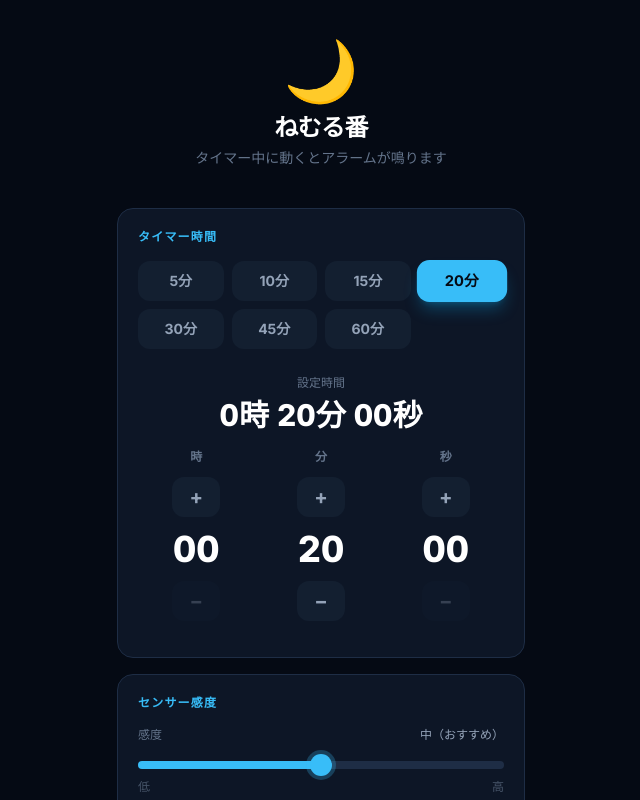
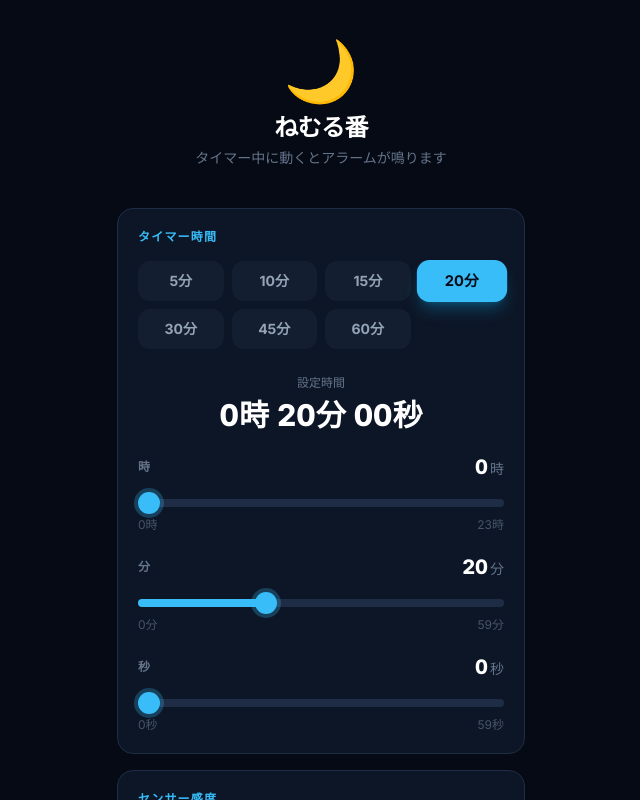
Before and after one commit to ayoshikawabiz-png/project-nap-v3, a React (Vite) app: page / in a window 1280 px wide. Shown: the top 800 px of the page, without its empty margins (319-959 px from the left). Built offline with nearby package versions, Linux system fonts and the light colour scheme.

Commit message:
update code from secondary account

```diff
--- a/src/components/SetupScreen.tsx
+++ b/src/components/SetupScreen.tsx
@@ -1,7 +1,8 @@
-import { useState } from 'react';
+import { useState, useEffect } from 'react';
 import { unlockAudio, playTapSound } from '../utils/audio';
 import { requestMotionPermission } from '../hooks/useMotionSensor';
 import { formatHms } from '../utils/time';
+import { loadSettings, saveSettings } from '../utils/settings';
 
 const PRESETS = [5, 10, 15, 20, 30, 45, 60];
 
@@ -9,55 +10,66 @@ interface Props {
   onStart: (durationSeconds: number, sensitivity: number) => void;
 }
 
-interface TimeFieldProps {
+interface TimeSliderProps {
   label: string;
+  unit: string;
   value: number;
   min: number;
   max: number;
   onChange: (value: number) => void;
 }
 
-function TimeField({ label, value, min, max, onChange }: TimeFieldProps) {
-  const step = (delta: number) => {
-    playTapSound();
-    onChange(Math.min(max, Math.max(min, value + delta)));
-  };
+function TimeSlider({ label, unit, value, min, max, onChange }: TimeSliderProps) {
+  const percent = max === min ? 0 : ((value - min) / (max - min)) * 100;
 
   return (
-    <div className="flex flex-col items-center flex-1">
-      <span className="text-[#64748b] text-xs font-bold mb-3">{label}</span>
-      <button
-        type="button"
-        onClick={() => step(1)}
-        disabled={value >= max}
-        className="w-12 h-10 rounded-xl bg-[#131f30] text-[#94a3b8] text-xl font-bold transition-all duration-200 hover:bg-[#1a2d45] hover:text-white active:scale-95 disabled:opacity-30 disabled:cursor-not-allowed"
-      >
-        +
-      </button>
-      <span className="text-4xl font-black tabular-nums text-white my-3 w-14 text-center">
-        {String(value).padStart(2, '0')}
-      </span>
-      <button
-        type="button"
-        onClick={() => step(-1)}
-        disabled={value <= min}
-        className="w-12 h-10 rounded-xl bg-[#131f30] text-[#94a3b8] text-xl font-bold transition-all duration-200 hover:bg-[#1a2d45] hover:text-white active:scale-95 disabled:opacity-30 disabled:cursor-not-allowed"
-      >
-        −
-      </button>
+    <div>
+      <div className="flex justify-between items-center mb-2">
+        <span className="text-[#64748b] text-xs font-bold">{label}</span>
+        <span className="text-white font-black text-xl tabular-nums">
+          {value}<span className="text-sm font-normal text-[#64748b] ml-0.5">{unit}</span>
+        </span>
+      </div>
+      <input
+        type="range"
+        min={min}
+        max={max}
+        step={1}
+        value={value}
+        onChange={(e) => onChange(Number(e.target.value))}
+        className="w-full h-2 rounded-full appearance-none cursor-pointer accent-sky-400"
+        style={{
+          background: `linear-gradient(to right, #38bdf8 ${percent}%, #1e2d45 ${percent}%)`,
+        }}
+      />
+      <div className="flex justify-between text-[#475569] text-xs mt-1">
+        <span>{min}{unit}</span>
+        <span>{max}{unit}</span>
+      </div>
     </div>
   );
 }
 
 export function SetupScreen({ onStart }: Props) {
-  const [hours, setHours] = useState(0);
-  const [minutes, setMinutes] = useState(20);
-  const [seconds, setSeconds] = useState(0);
-  const [sensitivity, setSensitivity] = useState(3);
+  const [initial] = useState(loadSettings);
+  const [hours, setHours] = useState(initial.hours);
+  const [minutes, setMinutes] = useState(initial.minutes);
+  const [seconds, setSeconds] = useState(initial.seconds);
+  const [sensitivity, setSensitivity] = useState(initial.sensitivity);
   const [loading, setLoading] = useState(false);
   const [error, setError] = useState('');
 
   const totalSeconds = hours * 3600 + minutes * 60 + seconds;
+
+  useEffect(() => {
+    saveSettings({ hours, minutes, seconds, sensitivity });
+  }, [hours, minutes, seconds, sensitivity]);
+
+  const handleStartPointerDown = () => {
+    if (loading || totalSeconds < 1) return;
+    unlockAudio();
+    playTapSound();
+  };
 
   const handleStart = async () => {
     if (totalSeconds < 1) {
@@ -65,7 +77,6 @@ export function SetupScreen({ onStart }: Props) {
       return;
     }
 
-    playTapSound();
     setLoading(true);
     setError('');
     unlockAudio();
@@ -80,6 +91,7 @@ export function SetupScreen({ onStart }: Props) {
       setError('このデバイスはモーションセンサーに対応していません。タイマーのみで動作します。');
     }
 
+    saveSettings({ hours, minutes, seconds, sensitivity });
     setLoading(false);
     onStart(totalSeconds, sensitivity);
   };
@@ -123,19 +135,19 @@ export function SetupScreen({ onStart }: Props) {
           ))}
         </div>
 
-        {/* Hour / minute / second pickers */}
-        <div className="mb-4">
-          <div className="text-center mb-4">
-            <span className="text-[#64748b] text-xs">設定時間</span>
-            <div className="text-white font-black text-3xl tabular-nums mt-1">
-              {formatHms(totalSeconds)}
-            </div>
+        {/* Total preview */}
+        <div className="text-center mb-5">
+          <span className="text-[#64748b] text-xs">設定時間</span>
+          <div className="text-white font-black text-3xl tabular-nums mt-1">
+            {formatHms(totalSeconds)}
           </div>
-          <div className="flex gap-2">
-            <TimeField label="時" value={hours} min={0} max={23} onChange={setHours} />
-            <TimeField label="分" value={minutes} min={0} max={59} onChange={setMinutes} />
-            <TimeField label="秒" value={seconds} min={0} max={59} onChange={setSeconds} />
-          </div>
+        </div>
+
+        {/* Hour / minute / second sliders */}
+        <div className="space-y-5">
+          <TimeSlider label="時" unit="時" value={hours} min={0} max={23} onChange={setHours} />
+          <TimeSlider label="分" unit="分" value={minutes} min={0} max={59} onChange={setMinutes} />
+          <TimeSlider label="秒" unit="秒" value={seconds} min={0} max={59} onChange={setSeconds} />
         </div>
       </div>
 
@@ -173,6 +185,7 @@ export function SetupScreen({ onStart }: Props) {
 
       {/* Start button */}
       <button
+        onPointerDown={handleStartPointerDown}
         onClick={handleStart}
         disabled={loading || totalSeconds < 1}
         className="w-full bg-gradient-to-r from-[#38bdf8] to-[#0ea5e9] text-[#050a14] font-black text-xl rounded-2xl py-5 shadow-2xl shadow-sky-500/30 active:scale-95 transition-all duration-200 disabled:opacity-50 disabled:cursor-not-allowed hover:shadow-sky-400/40 hover:from-[#7dd3fc] hover:to-[#38bdf8]"
--- /dev/null
+++ b/src/utils/settings.ts
@@ -0,0 +1,43 @@
+const STORAGE_KEY = 'nemuruban-settings';
+
+export interface SavedSettings {
+  hours: number;
+  minutes: number;
+  seconds: number;
+  sensitivity: number;
+}
+
+const DEFAULT: SavedSettings = {
+  hours: 0,
+  minutes: 20,
+  seconds: 0,
+  sensitivity: 3,
+};
+
+function clamp(value: number, min: number, max: number) {
+  return Math.min(max, Math.max(min, value));
+}
+
+export function loadSettings(): SavedSettings {
+  try {
+    const raw = localStorage.getItem(STORAGE_KEY);
+    if (!raw) return { ...DEFAULT };
+    const parsed = JSON.parse(raw) as Partial<SavedSettings>;
+    return {
+      hours: clamp(Number(parsed.hours) || 0, 0, 23),
+      minutes: clamp(Number(parsed.minutes) ?? DEFAULT.minutes, 0, 59),
+      seconds: clamp(Number(parsed.seconds) || 0, 0, 59),
+      sensitivity: clamp(Number(parsed.sensitivity) ?? DEFAULT.sensitivity, 1, 5),
+    };
+  } catch {
+    return { ...DEFAULT };
+  }
+}
+
+export function saveSettings(settings: SavedSettings) {
+  try {
+    localStorage.setItem(STORAGE_KEY, JSON.stringify(settings));
+  } catch {
+    // storage unavailable
+  }
+}
```
